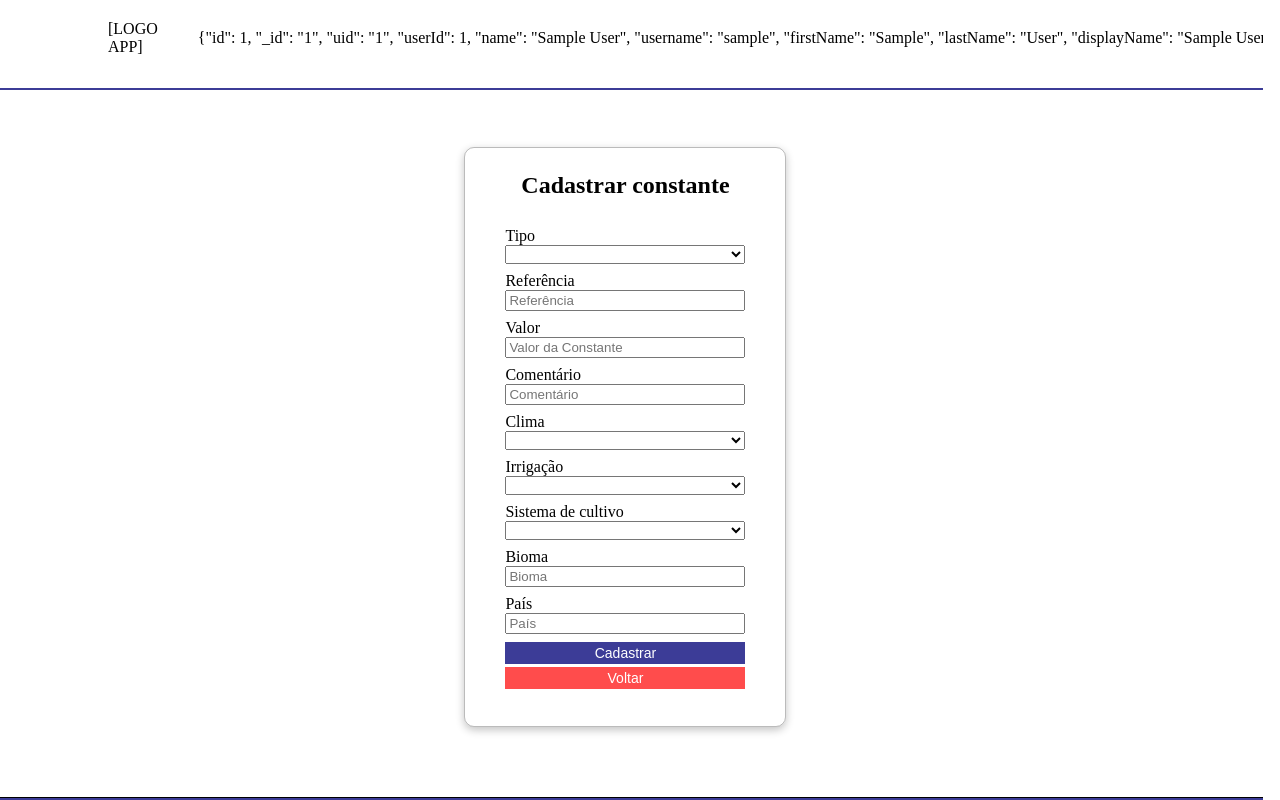
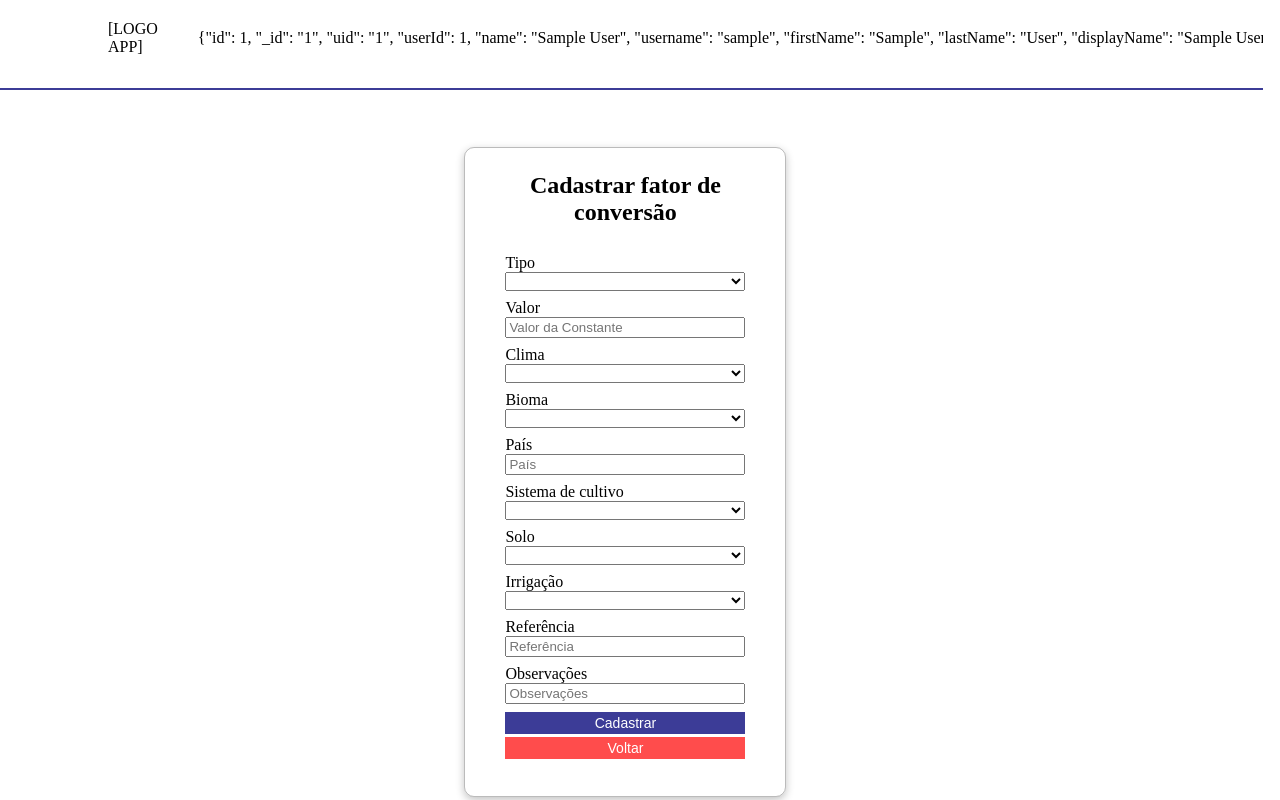
Before and after one commit to rapael-augusto/metabolismoagrario_frontweb, a Next.js app: page /criarConstant/1 in a window 1280 px wide. Shown: the top 800 px of the page. Built offline with nearby package versions, Linux system fonts and the light colour scheme; sample sign-in values are in the browser's storage.

Commit message:
alteracoes na view de cadatro de fator de conversao

```diff
--- a/src/app/criarConstant/[id]/page.tsx
+++ b/src/app/criarConstant/[id]/page.tsx
@@ -35,6 +35,7 @@ const CriarConstant = ({ params }: Props) => {
     const [irrigation, setIrrigation] = useState('')
     const [cultivationSystem, setCultivationSysten] = useState('')
     const [country, setCountry] = useState('')
+    const [soil, setSoil] = useState('')
 
     const typeOptions = [
         { value: "HARVEST_INDEX", label: "ÍNDICE DE COLHEITA" },
@@ -49,14 +50,12 @@ const CriarConstant = ({ params }: Props) => {
 
     const climateOptions = [
         { value: "Tropical", label: "Tropical" },
-        { value: "Subtropical", label: "Subtropical" },
-        { value: "Desert", label: "Deserto" },
-        { value: "Temperate", label: "Temperado" },
-        { value: "Mediterranean", label: "Mediterrâneo" },
-        { value: "SemiArid", label: "Semiárido" },
-        { value: "Subpolar", label: "Frio" },
-        { value: "MountainCold", label: "Frio da montanha" },
-        { value: "Polar", label: "Polar" },
+        { value: "Seco", label: "Seco" },
+        { value: "Semiárido", label: "Semiárido" },
+        { value: "Temperado", label: "Temperado" },
+        { value: "Frio", label: "Frio" },
+        { value: "Mediterrâneo", label: "Mediterrâneo" },
+        { value: "Montanha", label: "Montanha" },
     ]
 
     const irrigationOptions = [
@@ -65,9 +64,32 @@ const CriarConstant = ({ params }: Props) => {
     ]
 
     const cultivationSystemOptions = [
+        { value: "Agroecological", label: "Agroecológico" },
         { value: "Conventional", label: "Convencional" },
         { value: "Organic", label: "Orgânico" },
-        { value: "Agroecological", label: "Agroecológico" },
+    ]
+
+    const biomeOptions = [
+        { value: "Amazônia", label: "Amazônia" },
+        { value: "Biomas de Montanha", label: "Biomas de Montanha" },
+        { value: "Cerrado", label: "Cerrado" },
+        { value: "Caatinga", label: "Caatinga" },
+        { value: "Desertos", label: "Desertos" },
+        { value: "Floresta Temperada", label: "Floresta Temperada" },
+        { value: "Floresta Tropical", label: "Floresta Tropical" },
+        { value: "Floresta Mediterrânea", label: "Floresta Mediterrânea" },
+        { value: "Mata Atlântica", label: "Mata Atlântica" },
+        { value: "Pampa", label: "Pampa" },
+        { value: "Pradarias", label: "Pradarias" },
+        { value: "Savanas", label: "Savanas" },
+        { value: "Taiga", label: "Taiga" },
+        { value: "Tundra", label: "Tundra" },
+    ]
+
+    const soilOptions = [
+        { value: "Clayey", label: "Argiloso" },
+        { value: "Sandy", label: "Arenoso" },
+        { value: "SandyClay", label: "Arenoargiloso" },
     ]
 
 
@@ -86,6 +108,15 @@ const CriarConstant = ({ params }: Props) => {
     const handleCultivationSystemChange = (value: string) => {
         setCultivationSysten(value)
     }
+
+    const handleBiomeChange = (value: string) => {
+        setBiome(value)
+    }
+
+    const handleSoilChange = (value: string) => {
+        setSoil(value)
+    }
+
 
     useEffect(() => {
         let session = sessionStorage.getItem('@token')
@@ -148,7 +179,7 @@ const CriarConstant = ({ params }: Props) => {
 
 
     if (response == '1') {
-        sessionStorage.setItem('mensagem', `{"mensagem":"Constante cadastrada com sucesso !","tipo":"success"}`)
+        sessionStorage.setItem('mensagem', `{"mensagem":"Fator de conversão cadastrado com sucesso !","tipo":"success"}`)
         window.location.href = `/constant/${params.id}`
     }
 
@@ -158,10 +189,40 @@ const CriarConstant = ({ params }: Props) => {
                 <div className="list-crops">
                     <form className="formBody-login">
                         <div className="form-input-box">
-                            <h2 className="tittle-login">Cadastrar constante</h2>
+                            <h2 className="tittle-login">Cadastrar fator de conversão</h2>
                         </div>
 
                         <Select type="form" label="Tipo" options={typeOptions} onChange={handleTypeChange}/>
+
+                        <InputDefault
+                            classe="form-input-box"
+                            label="Valor"
+                            placeholder="Valor da Constante"
+                            value={value}
+                            onChange={(e: React.ChangeEvent<HTMLInputElement>) => setValue((e.target as HTMLInputElement).value)}
+                            type={'text'}
+                        />
+
+                        <Select type="form" label="Clima" options={climateOptions} onChange={handleClimateChange}/>
+
+                        <Select type="form" label="Bioma" options={biomeOptions} onChange={handleBiomeChange}/>
+
+                        <InputDefault
+                            classe="form-input-box"
+                            label="País"
+                            placeholder="País"
+                            value={country}
+                            onChange={(e: React.ChangeEvent<HTMLInputElement>) => setCountry((e.target as HTMLInputElement).value)}
+                            type={'text'}
+                        />
+
+                        <Select type="form" label="Sistema de cultivo" options={cultivationSystemOptions} onChange={handleCultivationSystemChange}/>
+
+                        {/* SOLO */}
+
+                        <Select type="form" label="Solo" options={soilOptions} onChange={handleSoilChange}/>
+
+                        <Select type="form" label="Irrigação" options={irrigationOptions} onChange={handleIrrigationChange}/>
 
                         <InputDefault
                             classe="form-input-box"
@@ -172,47 +233,13 @@ const CriarConstant = ({ params }: Props) => {
                             type={'text'}
                         />
 
-                        <InputDefault
-                            classe="form-input-box"
-                            label="Valor"
-                            placeholder="Valor da Constante"
-                            value={value}
-                            onChange={(e: React.ChangeEvent<HTMLInputElement>) => setValue((e.target as HTMLInputElement).value)}
-                            type={'text'}
-                        />
-
                         {/* trocar por um textarea */}
                         <InputDefault
                             classe="form-input-box"
-                            label="Comentário"
-                            placeholder="Comentário"
+                            label="Observações"
+                            placeholder="Observações"
                             value={comment}
                             onChange={(e: React.ChangeEvent<HTMLInputElement>) => setComment((e.target as HTMLInputElement).value)}
-                            type={'text'}
-                        />
-
-                        <Select type="form" label="Clima" options={climateOptions} onChange={handleClimateChange}/>
-
-                        <Select type="form" label="Irrigação" options={irrigationOptions} onChange={handleIrrigationChange}/>
-
-                        <Select type="form" label="Sistema de cultivo" options={cultivationSystemOptions} onChange={handleCultivationSystemChange}/>
-
-
-                        <InputDefault
-                            classe="form-input-box"
-                            label="Bioma"
-                            placeholder="Bioma"
-                            value={biome}
-                            onChange={(e: React.ChangeEvent<HTMLInputElement>) => setBiome((e.target as HTMLInputElement).value)}
-                            type={'text'}
-                        />
-
-                        <InputDefault
-                            classe="form-input-box"
-                            label="País"
-                            placeholder="País"
-                            value={country}
-                            onChange={(e: React.ChangeEvent<HTMLInputElement>) => setCountry((e.target as HTMLInputElement).value)}
                             type={'text'}
                         />
 
```
Also changed, not shown: src/app/constant/[id]/page.tsx (+28 -14 lines).
